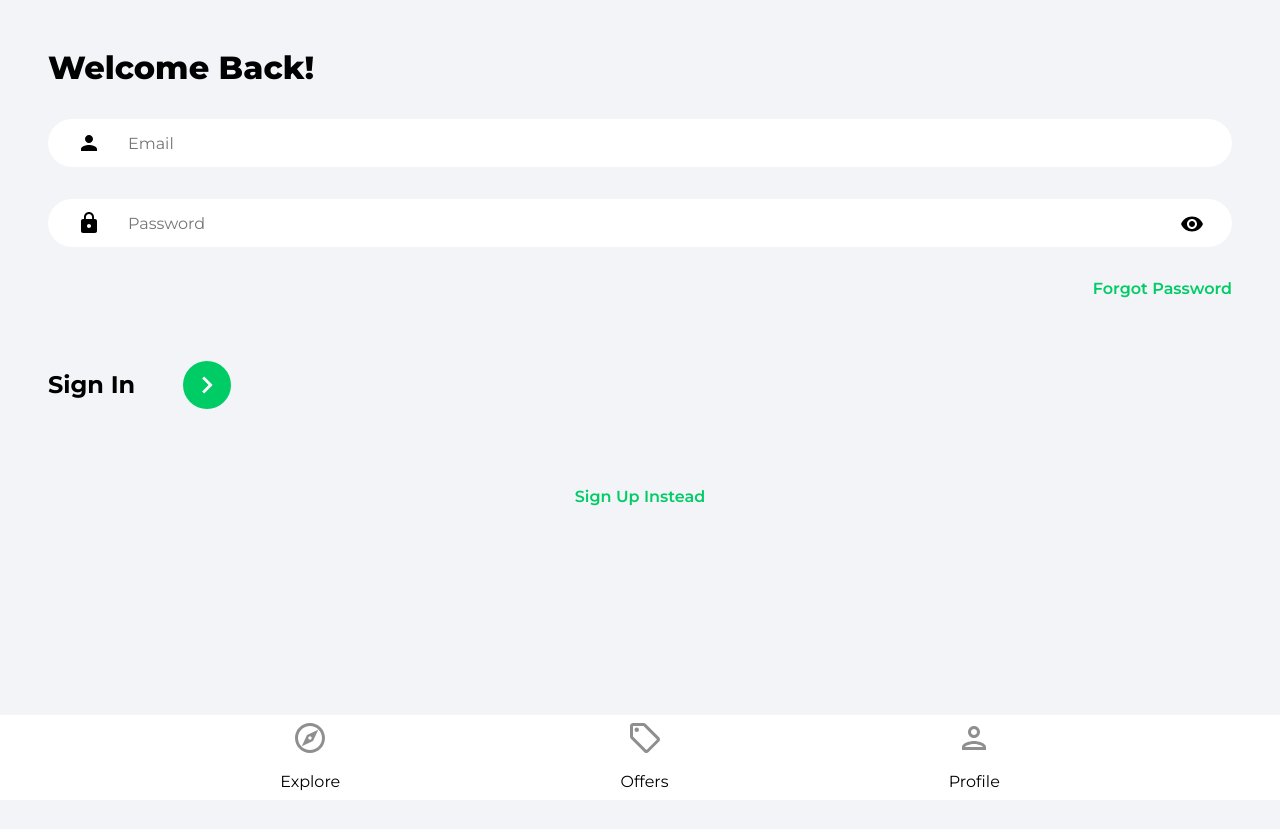
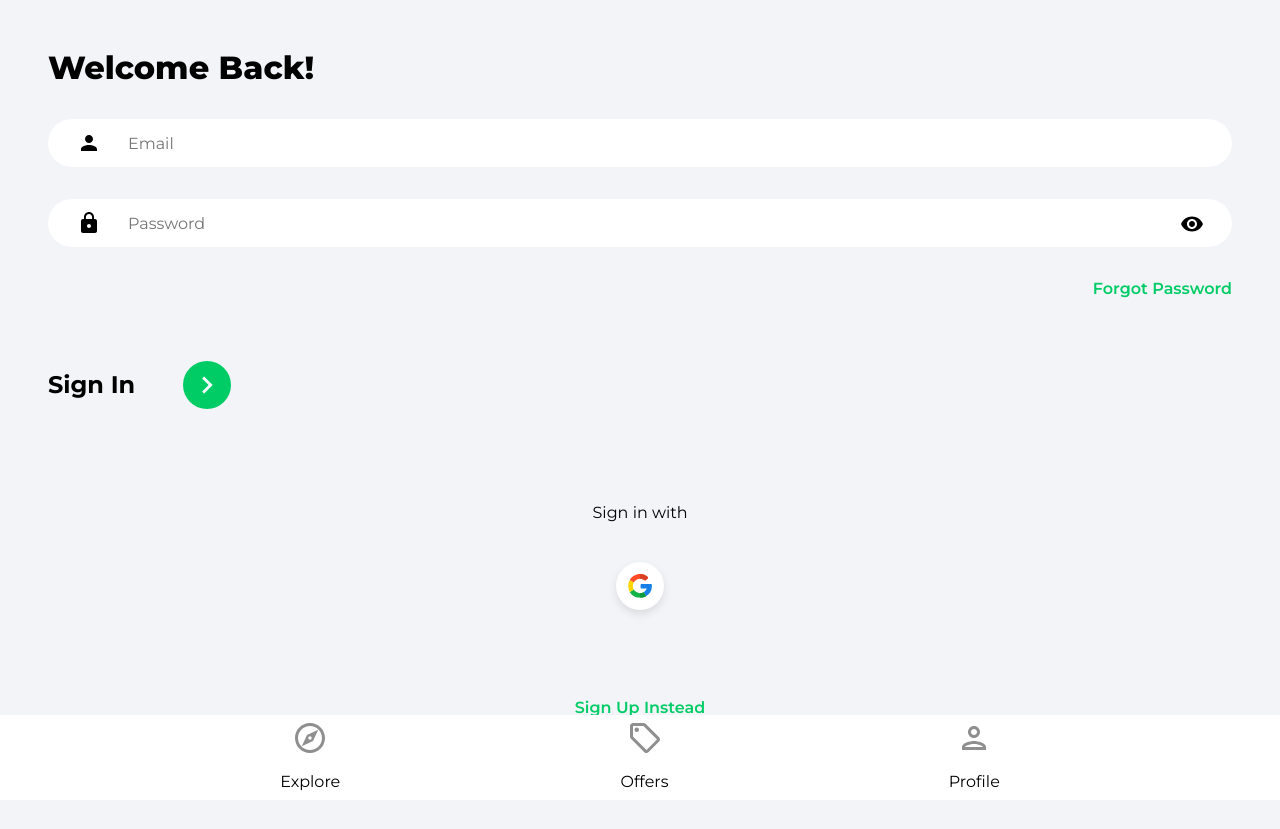
Before and after one commit to rrankawat/react-house-marketplace, a React (Create React App) app: page /sign-in in a window 1280 px wide. Before the commit the page ends 800 px from the top, so only its background shows below. Built offline with nearby package versions, Linux system fonts and the light colour scheme.

Commit message:
Google OAuth

```diff
--- /dev/null
+++ b/src/components/OAuth.jsx
@@ -0,0 +1,48 @@
+import { useLocation, useNavigate } from 'react-router-dom'
+import { toast } from 'react-toastify'
+import { getAuth, signInWithPopup, GoogleAuthProvider } from 'firebase/auth'
+import { doc, setDoc, getDoc, serverTimestamp } from 'firebase/firestore'
+
+import { db } from '../firebase.config'
+import googleIcon from '../assets/svg/googleIcon.svg'
+
+const OAuth = () => {
+  const navigate = useNavigate()
+  const location = useLocation()
+
+  const onClick = async () => {
+    try {
+      const auth = getAuth()
+      const provider = new GoogleAuthProvider()
+      const result = await signInWithPopup(auth, provider)
+      const user = result.user
+
+      // Check for user
+      const docRef = doc(db, 'users', user.uid)
+      const docSnap = await getDoc(docRef)
+
+      // If user, doesn't exist create user
+      if (!docSnap.exists()) {
+        await setDoc(doc(db, 'users', user.uid), {
+          name: user.displayName,
+          email: user.email,
+          timestamp: serverTimestamp(),
+        })
+      }
+      navigate('/')
+    } catch (error) {
+      toast.error('Could not authorize with Google')
+    }
+  }
+
+  return (
+    <div className="socialLogin">
+      <p>Sign {location.pathname === '/sign-up' ? 'up' : 'in'} with </p>
+      <button className="socialIconDiv" onClick={onClick}>
+        <img src={googleIcon} alt="google" className="socialIconImg" />
+      </button>
+    </div>
+  )
+}
+
+export default OAuth
--- a/src/pages/SignIn.jsx
+++ b/src/pages/SignIn.jsx
@@ -5,6 +5,7 @@
 
 import { ReactComponent as ArrowRightIcon } from '../assets/svg/keyboardArrowRightIcon.svg'
 import visibilityIcon from '../assets/svg/visibilityIcon.svg'
+import OAuth from '../components/OAuth'
 
 const SignIn = () => {
   const navigate = useNavigate()
@@ -88,7 +89,7 @@
           </div>
         </form>
 
-        {/* Google OAuth */}
+        <OAuth />
 
         <Link to="/sign-up" className="registerLink">
           Sign Up Instead
--- a/src/pages/SignUp.jsx
+++ b/src/pages/SignUp.jsx
@@ -11,6 +11,7 @@
 import { ReactComponent as ArrowRightIcon } from '../assets/svg/keyboardArrowRightIcon.svg'
 import visibilityIcon from '../assets/svg/visibilityIcon.svg'
 import { db } from '../firebase.config'
+import OAuth from '../components/OAuth'
 
 const SignUp = () => {
   const navigate = useNavigate()
@@ -116,7 +117,7 @@
           </div>
         </form>
 
-        {/* Google OAuth */}
+        <OAuth />
 
         <Link to="/sign-in" className="registerLink">
           Sign In Instead
```
